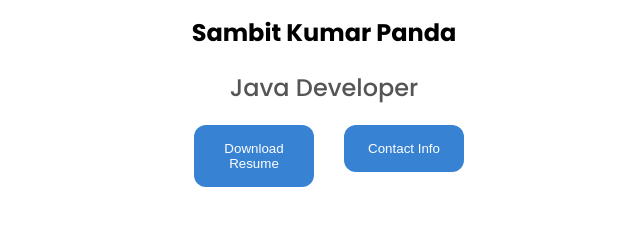
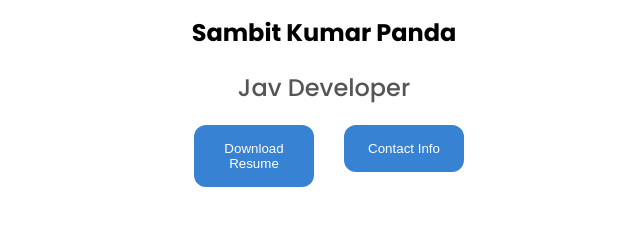
Before and after one commit to Sambit-devs/Personal-Portfolio-for-Smartphone, a plain HTML site: page index.html in a window 1280 px wide. Shown: the part 310-550 px from the top of the page, 316-956 px from the left. Drawn offline with Linux system fonts and the light colour scheme.

Commit message:
Update index.html
Signed-off-by: Sambit <devs.sambit@gmail.com>

```diff
--- a/index.html
+++ b/index.html
@@ -79,7 +79,7 @@
       </div>
       <p>Hello, I'm</p>
       <h1>Sambit Kumar Panda</h1>
-      <h2>Java Developer</h2>
+      <h2>Jav Developer</h2>
       <span>
         <a href="assets/Sambit Kumar Panda.pdf" download>
           <button class="btn">Download Resume</button>
```
